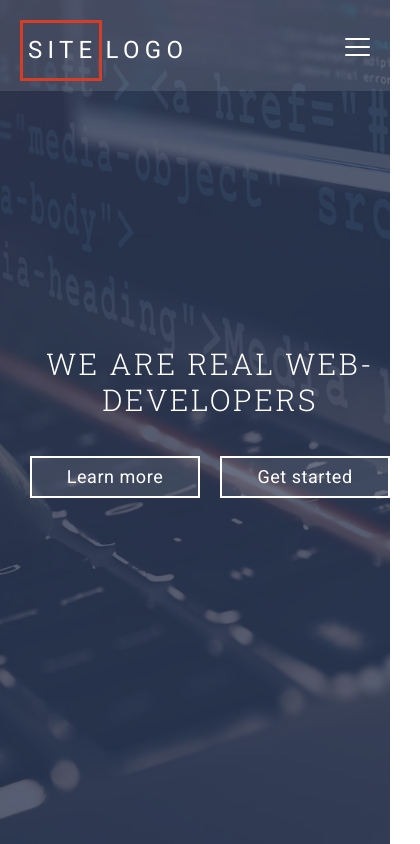
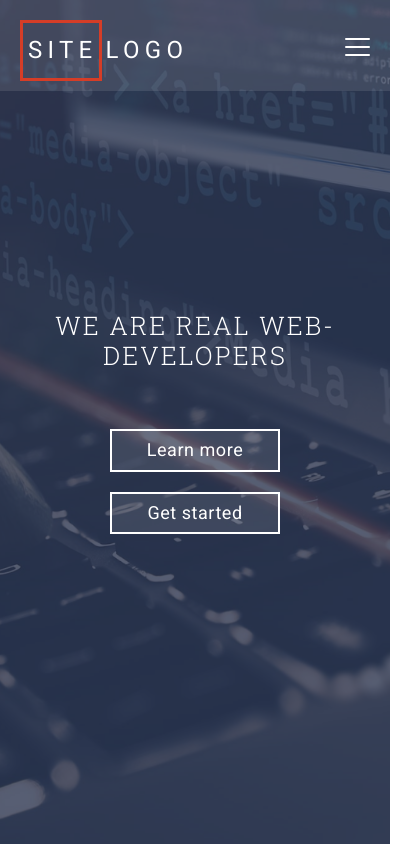
Before and after one commit to lodygin/we-are-real-web-developers, a website: page index.html in a window 390 px wide. Shown: the top 844 px of the page, 420 px wide, since content can reach past the window. Drawn offline with nearby package versions, Linux system fonts and the light colour scheme.

Commit message:
full adaptive

```diff
--- a/assets/css/style.css
+++ b/assets/css/style.css
@@ -1411,3 +1411,19 @@ input:focus {
  "b6";
   }
 }
+
+@media (max-width: 440px) {
+  .header-content__title {
+    font-size: 1.6rem;
+    margin: 0 0 58px;
+  }
+  .header-content__buttons {
+    display: block;
+  }
+  .header-content__buttons .btn {
+    margin: 0 auto 20px;
+  }
+  .header-content__buttons .btn:last-child {
+    margin: 0 auto;
+  }
+}
--- a/assets/scss/header/_header-content.scss
+++ b/assets/scss/header/_header-content.scss
@@ -29,11 +29,20 @@
     @include sm {
       margin: 0 0 38px;
     }
+
+    @media (max-width: 440px) {
+      font-size: 1.6rem;
+      margin: 0 0 58px;
+    }
   }
 
   &__buttons {
     display: flex;
     justify-content: center;
+
+    @media (max-width: 440px) {
+      display: block;
+    }
 
     .btn {
       margin-left: ($gap / 2);
@@ -52,6 +61,13 @@
         padding: 9px 20px;
         width: 170px;
       }
+
+      @media (max-width: 440px) {
+        margin: 0 auto ($gap);
+        &:last-child {
+          margin: 0 auto;
+        }
+      }
     }
   }
 }
```
